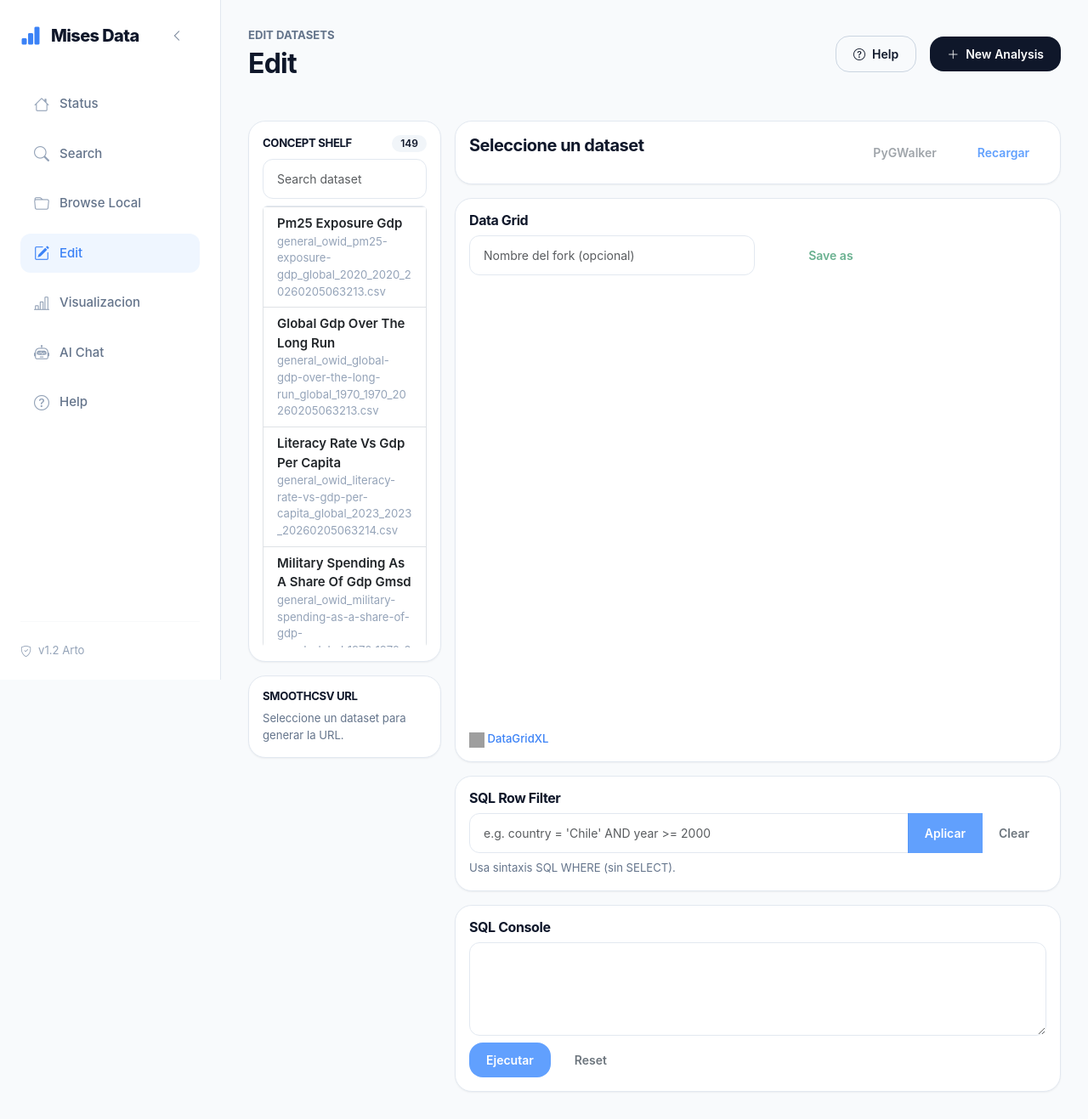
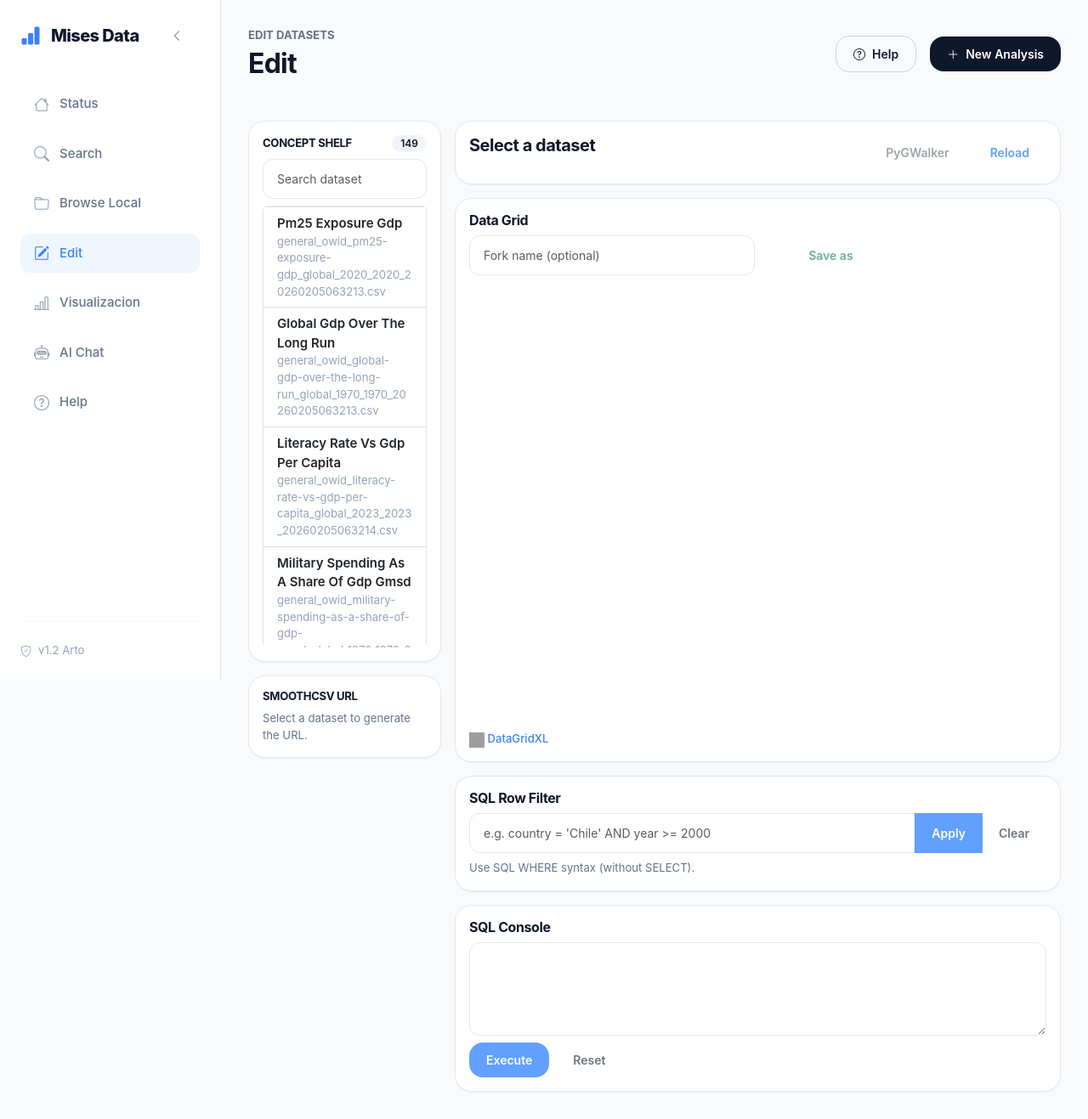
Before and after one commit to fsmw/data-curator, a Flask app: page /edit in a window 1280 px wide. Shown: the whole page at 85% size. Run offline with Flask 3, Linux system fonts and the light colour scheme; data comes from the database, SQL or seed files in the repository; parts of the project's set-up code (start-up, migrations or seed data) failed here and were passed over; some libraries are stand-ins or nearby versions; grey boxes are pictures that could not be loaded.

Commit message:
translate: fix remaining Spanish texts in visualization_canvas.html and copilot_chat.html
- visualization_canvas.html: Copiar, Seleccione, Recargar, Muestra, Nombre del fork, Aplicar, Usa sintaxis, Ejecutar
- copilot_chat.html: Copiar, Ejecutar button labels

```diff
--- a/src/web/routes.py
+++ b/src/web/routes.py
@@ -204,7 +204,7 @@ def copilot_chat_page() -> str:
 @ui_bp.route("/visualizepg")
 def visualizepg_page() -> str:
     """Render the PyGWalker visualization view."""
-    ctx = base_context("visualizepg", "Visualizacion", "Explore with PyGWalker")
+    ctx = base_context("visualizepg", "Visualization", "Explore with PyGWalker")
     dataset_id = request.args.get("dataset_id", type=int)
     ctx["dataset_id"] = dataset_id
     ctx["pygwalker_error"] = ""
--- a/src/web/templates/visualization_canvas.html
+++ b/src/web/templates/visualization_canvas.html
@@ -53,13 +53,13 @@
             <label class="form-label small">SmoothCSV URL</label>
             <div class="input-group input-group-sm">
               <input class="form-control" x-model="smoothcsvUrl" readonly>
-              <button class="btn btn-outline-secondary" type="button" @click="copySmoothcsvUrl">Copiar</button>
+              <button class="btn btn-outline-secondary" type="button" @click="copySmoothcsvUrl">Copy</button>
             </div>
           </div>
         </div>
       </template>
       <div class="text-secondary small" x-show="!selectedDataset">
-        Seleccione un dataset para generar la URL.
+        Select a dataset to generate the URL.
       </div>
     </div>
   </div>
@@ -68,7 +68,7 @@
     <div class="card p-3 mb-3">
       <div class="d-flex flex-wrap justify-content-between align-items-start gap-2">
         <div>
-          <h5 class="mb-1" x-text="selectedDataset ? selectedDataset.indicator_name : 'Seleccione un dataset'"></h5>
+          <h5 class="mb-1" x-text="selectedDataset ? selectedDataset.indicator_name : 'Select a dataset'"></h5>
           <div class="text-secondary small" x-text="selectedDataset ? selectedDataset.file_name : ''"></div>
           <div class="text-secondary small" x-show="tableName">
             SQL Table: <span x-text="tableName"></span> (alias: dataset)
@@ -81,7 +81,7 @@
             PyGWalker
           </a>
           <button class="btn btn-outline-primary btn-sm" @click="runSql()" :disabled="!selectedDataset || sqlRunning">
-            Recargar
+            Reload
           </button>
         </div>
       </div>
@@ -91,13 +91,13 @@
       <div class="d-flex justify-content-between align-items-center mb-2">
         <h6 class="mb-0">Data Grid</h6>
         <div class="text-secondary small" x-show="sampleLimit">
-          Muestra: primeros <span x-text="sampleLimit"></span> registros
+          Sample: first <span x-text="sampleLimit"></span> registros
         </div>
       </div>
       <div class="row g-2 align-items-center mb-2">
         <div class="col-md-6">
           <input class="form-control form-control-sm" x-model="forkName"
-            placeholder="Nombre del fork (opcional)">
+            placeholder="Fork name (optional)">
         </div>
         <div class="col-md-3">
           <button class="btn btn-outline-success btn-sm w-100" @click="saveAs()"
@@ -129,13 +129,13 @@
         <input class="form-control" x-model="whereClause"
           placeholder="e.g. country = 'Chile' AND year >= 2000">
         <button class="btn btn-primary" @click="runRowFilter()" :disabled="!selectedDataset || sqlRunning">
-          Aplicar
+          Apply
         </button>
         <button class="btn btn-outline-secondary" @click="clearFilter()" :disabled="sqlRunning">
           Clear
         </button>
       </div>
-      <div class="small text-secondary mt-2">Usa sintaxis SQL WHERE (sin SELECT).</div>
+      <div class="small text-secondary mt-2">Use SQL WHERE syntax (without SELECT).</div>
     </div>
 
     <div class="card p-3">
@@ -143,7 +143,7 @@
       <textarea class="form-control" rows="4" x-model="sqlQuery"></textarea>
       <div class="d-flex gap-2 mt-2">
         <button class="btn btn-primary" @click="runSql()" :disabled="!selectedDataset || sqlRunning">
-          Ejecutar
+          Execute
         </button>
         <button class="btn btn-outline-secondary" @click="resetSql()" :disabled="sqlRunning">
           Reset
```
Also changed, not shown: src/web/templates/copilot_chat.html (+7 -7 lines).
